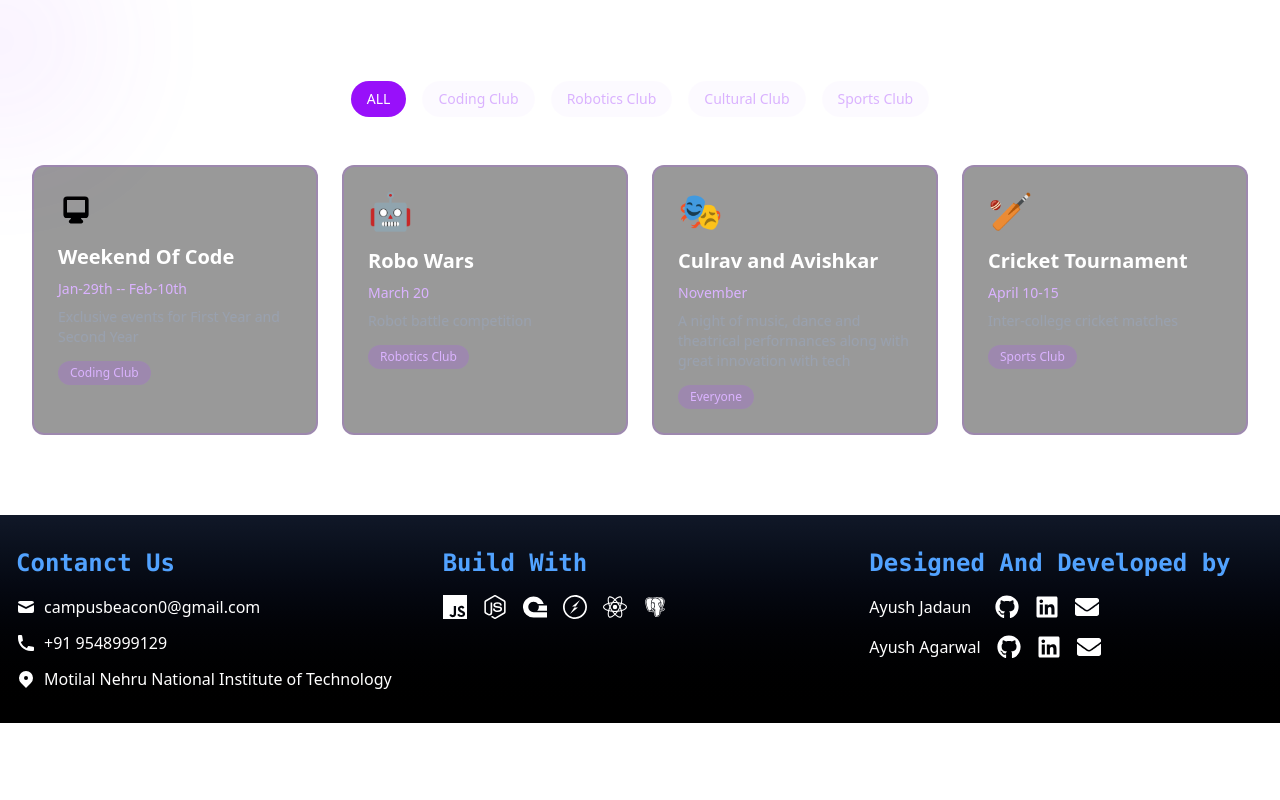
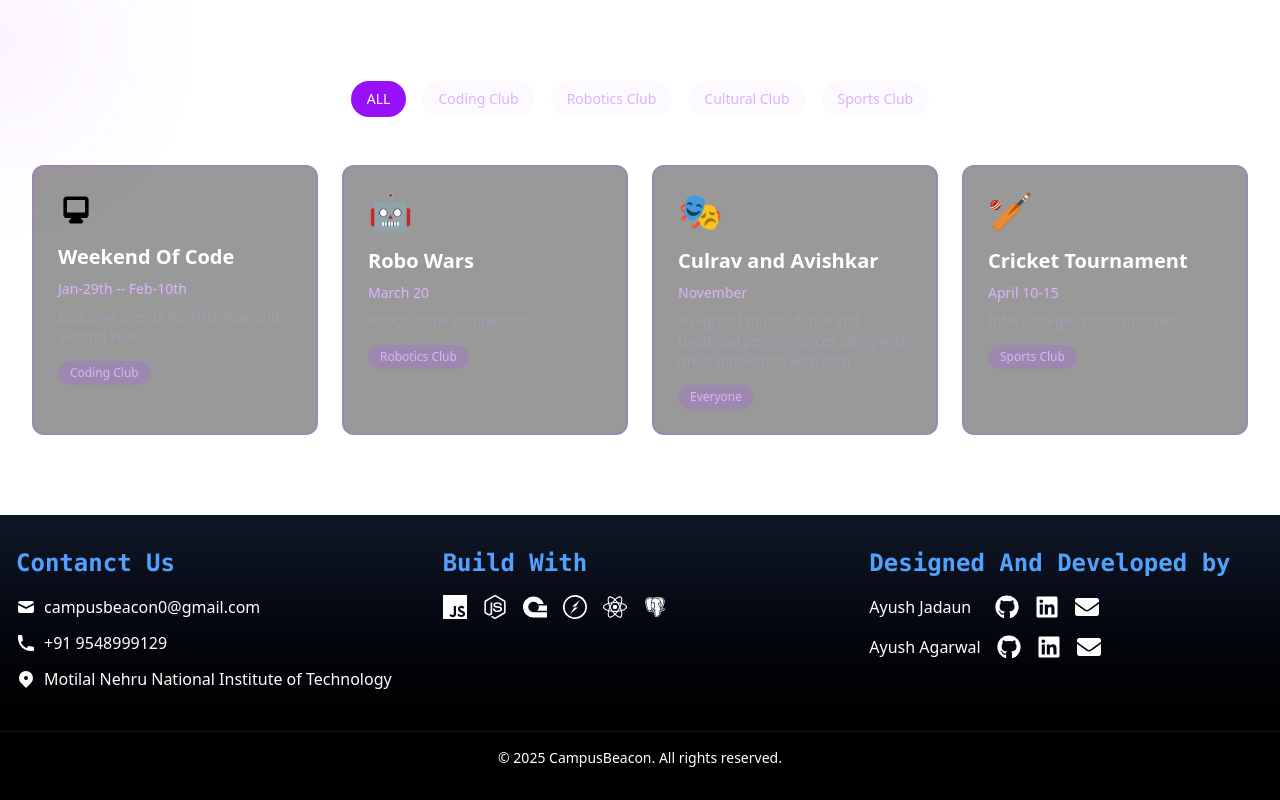
Before and after one commit to singhashish9963/CampusBeacon, a React (Vite) app in the folder client/CampusBeacon/: page / in a window 1280 px wide. Shown: the part 3327-4127 px from the top of the page. Before the commit the page ends 4050 px from the top, so only its background shows below. Built offline with nearby package versions, Linux system fonts and the light colour scheme.

Commit message:
add copyright section to footer

```diff
--- a/client/CampusBeacon/src/components/Footer.jsx
+++ b/client/CampusBeacon/src/components/Footer.jsx
@@ -125,6 +125,19 @@ const Footer = () => {
           </div>
         </motion.div>
       </div>
+
+      {/* Copyright Section */}
+
+      <motion.div
+        className="text-center mt-10 pt-4 border-t border-gray-900"
+        initial={{ opacity: 0 }}
+        animate={{ opacity: 1 }}
+        transition={{ duration: 0.75, delay: 0.5 }}
+      >
+        <p className="text-sm tezt-gray-300">
+          © {new Date().getFullYear()} CampusBeacon. All rights reserved.
+        </p>
+      </motion.div>
     </div>
   );
 };
```
